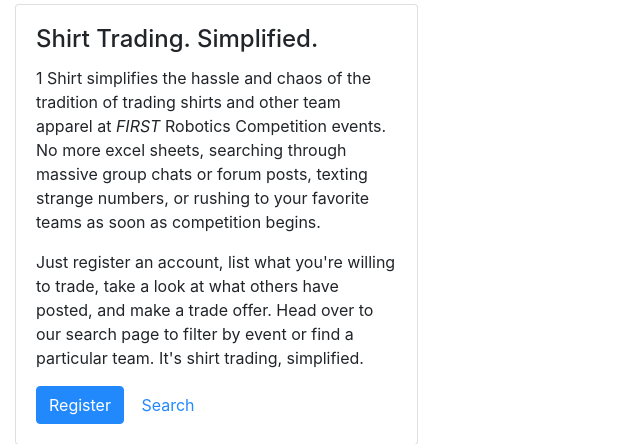
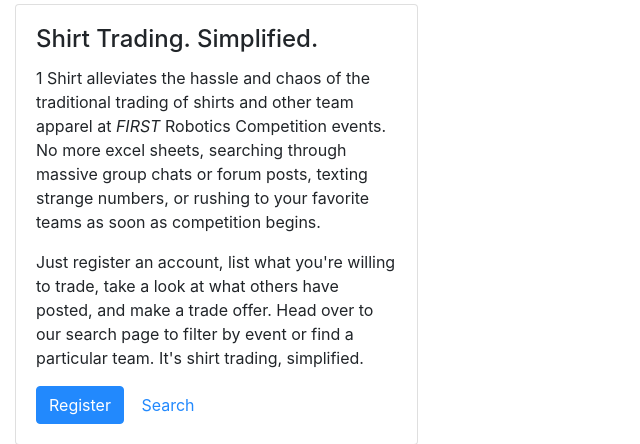
Before and after one commit to dc74089/oneshirt, a Django app: page / in a window 1280 px wide. Shown: the part 66-510 px from the top of the page, without its empty margins (0-640 px from the left). Run offline with Django 3.2, Linux system fonts and the light colour scheme; some libraries are stand-ins or nearby versions.

Commit message:
Better description

```diff
--- a/trade/templates/trade/index_home.html
+++ b/trade/templates/trade/index_home.html
@@ -5,7 +5,7 @@
     <div class="card">
       <div class="card-body">
         <h4 class="card-title">Shirt Trading. Simplified.</h4>
-        <p class="card-text">1 Shirt simplifies the hassle and chaos of the tradition of trading shirts and other team apparel at <i>FIRST</i> Robotics Competition events. No more excel sheets, searching through massive group chats or forum posts, texting strange numbers, or rushing to your favorite teams as soon as competition begins.</p>
+        <p class="card-text">1 Shirt alleviates the hassle and chaos of the traditional trading of shirts and other team apparel at <i>FIRST</i> Robotics Competition events. No more excel sheets, searching through massive group chats or forum posts, texting strange numbers, or rushing to your favorite teams as soon as competition begins.</p>
         <p class="card-text">Just register an account, list what you're willing to trade, take a look at what others have posted, and make a trade offer. Head over to our search page to filter by event or find a particular team. It's shirt trading, simplified.</p>
         <a href="{% url 'trade:login' %}" class="btn btn-primary">Register</a>
         <a href="{% url 'trade:search' %}" class="btn ">Search</a>
```
